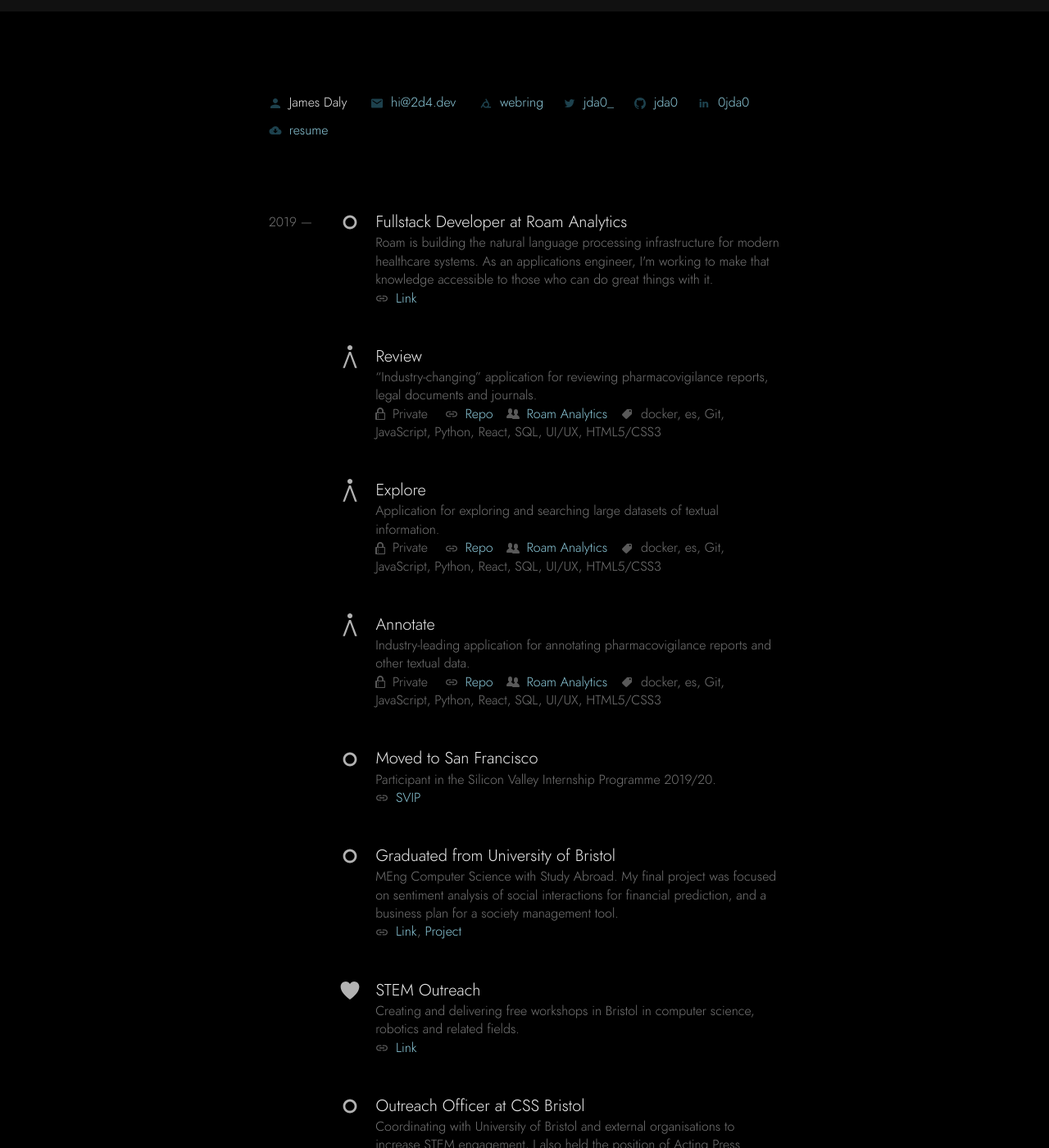
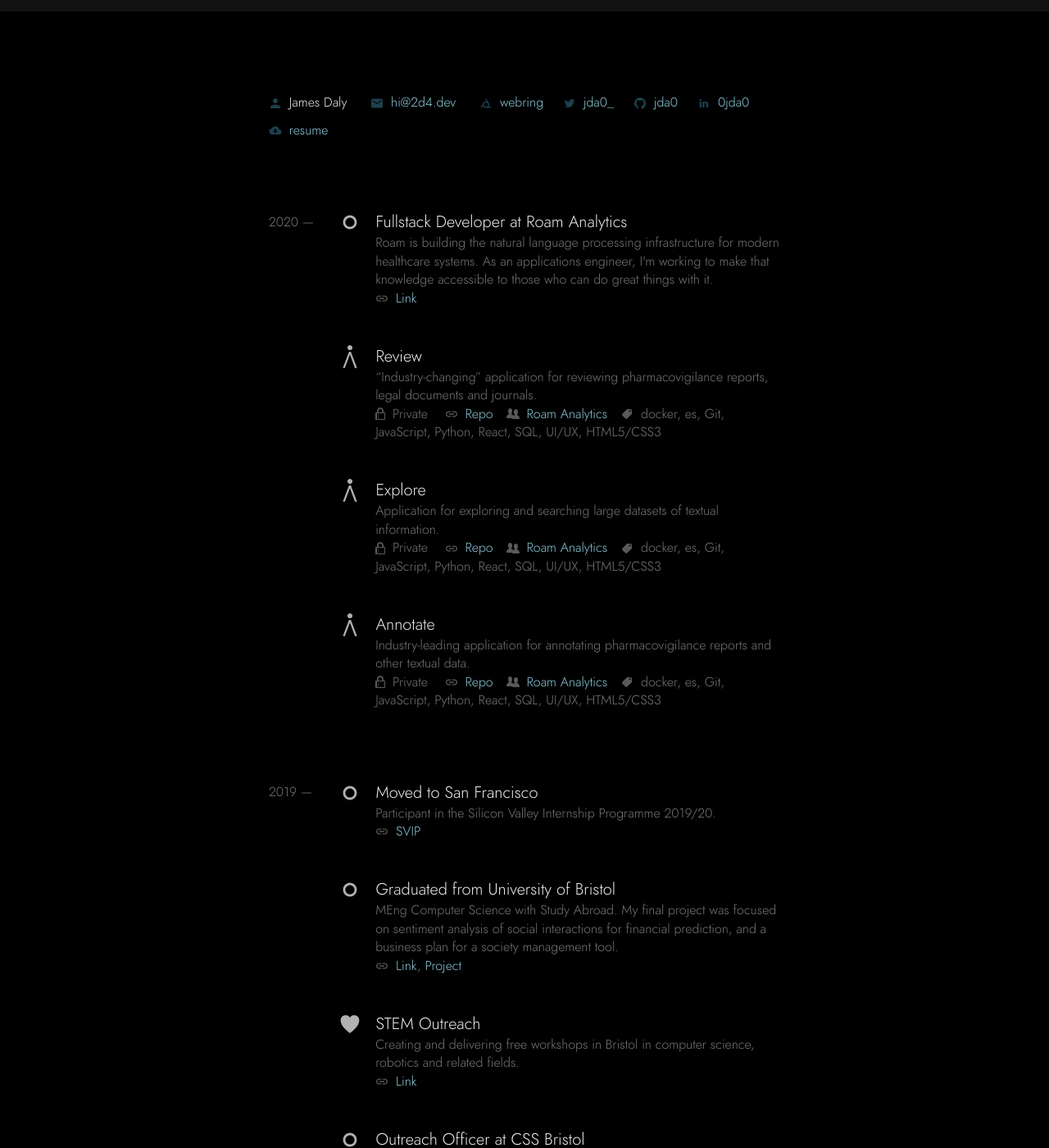
Before and after one commit to jda0/mrvscity, a Jekyll site: the page built from index.html, in a window 1280 px wide and 1400 px high, scrolled down 400 px. Shown: the whole window at 82% size. Built offline with Jekyll 4.4.1, drawn with Linux system fonts in a browser that asks for light colours.

Commit message:
Update repos.yaml

```diff
--- a/_data/repos.yaml
+++ b/_data/repos.yaml
@@ -1,4 +1,4 @@
-- div: 2019
+- div: 2020
 
 - title: Fullstack Developer at Roam Analytics
   links:
@@ -75,6 +75,8 @@
     url: gh!roaminsight
   private: true
   lastcommit: 1/20
+
+- div: 2019
 
 - title: Moved to San Francisco
   links:
```
